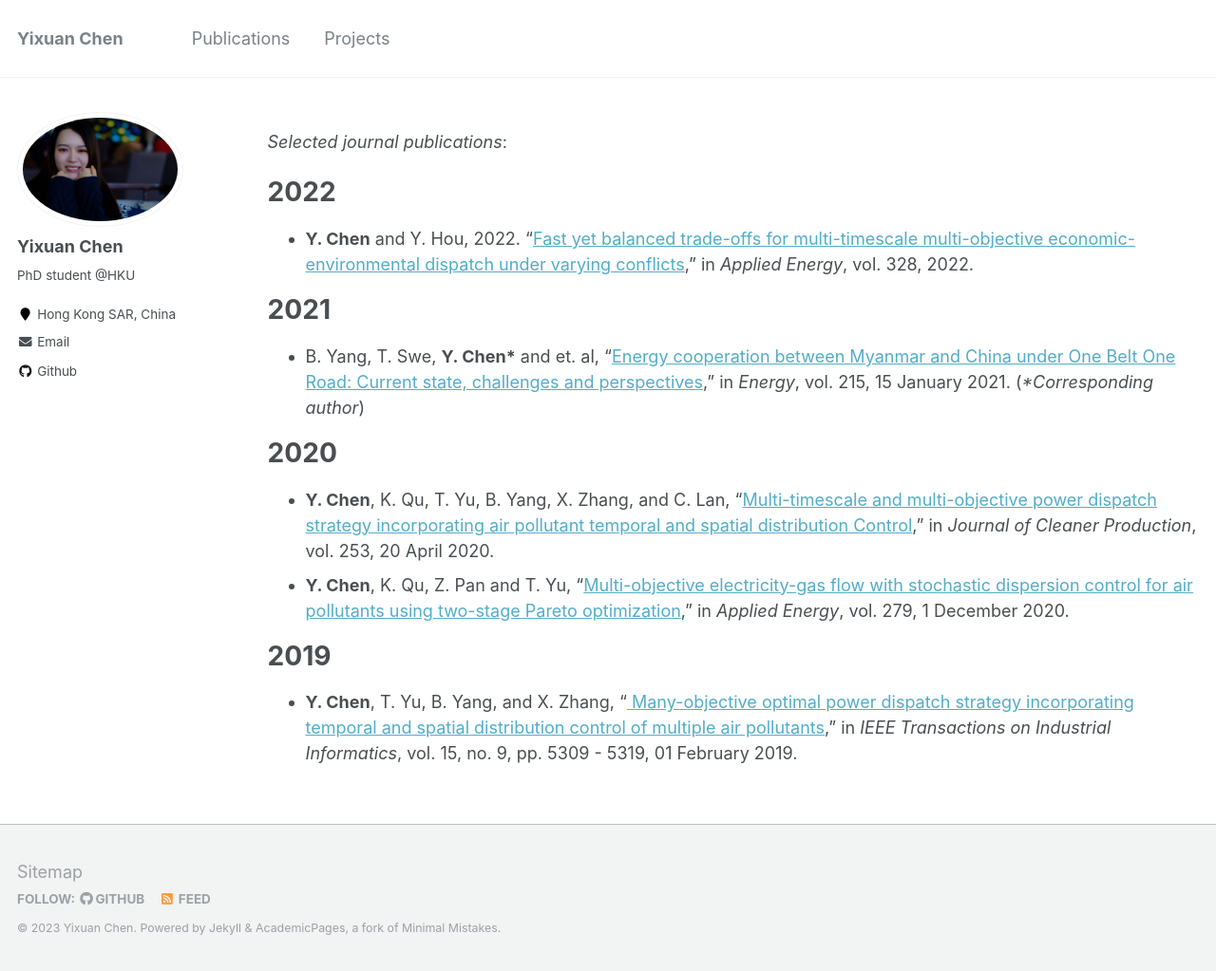
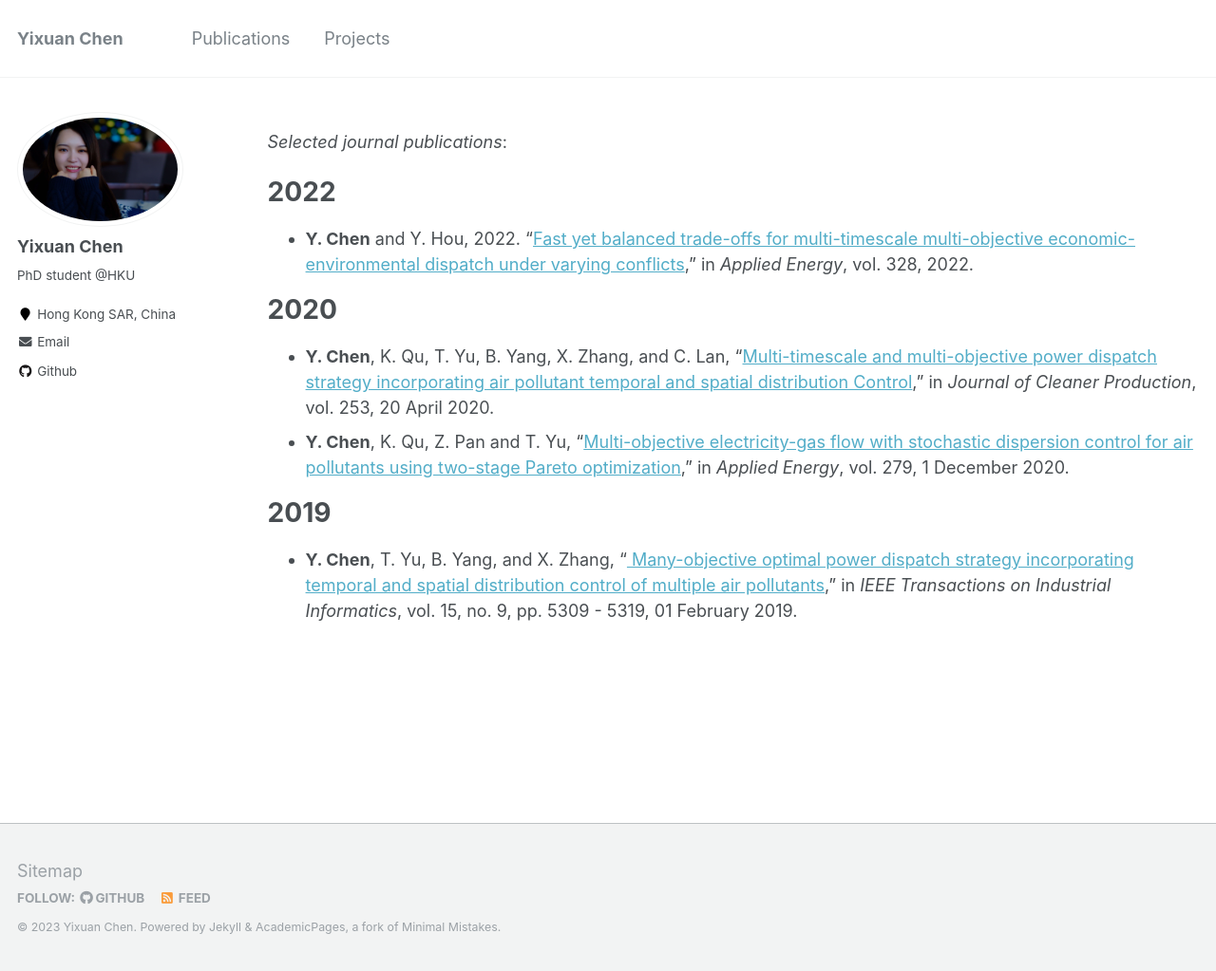
Before and after one commit to Yixuan-Chen0614/webpage-main, a Jekyll site: the page built from _pages/cv.md, in a window 1280 px wide and 1023 px high. Shown: the whole window at 95% size. Built offline with Jekyll 4.4.1, drawn with Linux system fonts in a browser that asks for light colours.

Commit message:
Update cv.md

```diff
--- a/_pages/cv.md
+++ b/_pages/cv.md
@@ -17,9 +17,6 @@ _Selected journal publications_:
 * **Y. Chen** and Y. Hou, 2022. "[Fast yet balanced trade-offs for multi-timescale multi-objective economic-environmental dispatch under varying conflicts](https://doi.org/10.1016/j.apenergy.2022.120122)," in *Applied Energy*,  vol. 328, 2022.
 
 
-2021
-======
-* B. Yang, T. Swe, **Y. Chen\*** and et. al, "[Energy cooperation between Myanmar and China under One Belt One Road: Current state, challenges and perspectives](https://doi.org/10.1016/j.energy.2020.119130)," in *Energy*, vol. 215, 15 January 2021. (*\*Corresponding author*)
 
 2020
 ======
```
